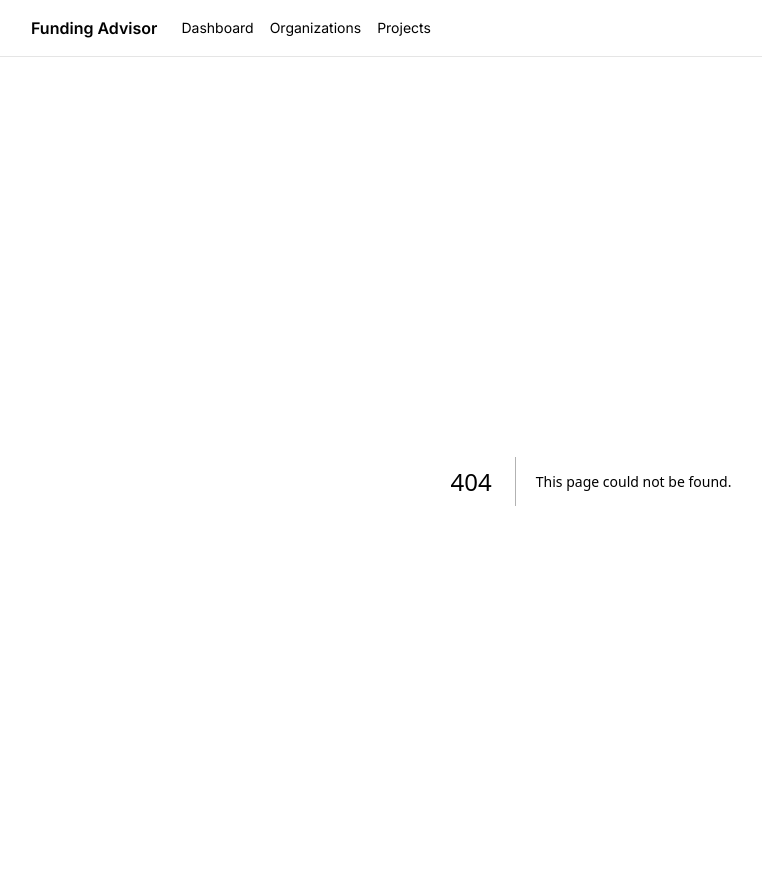
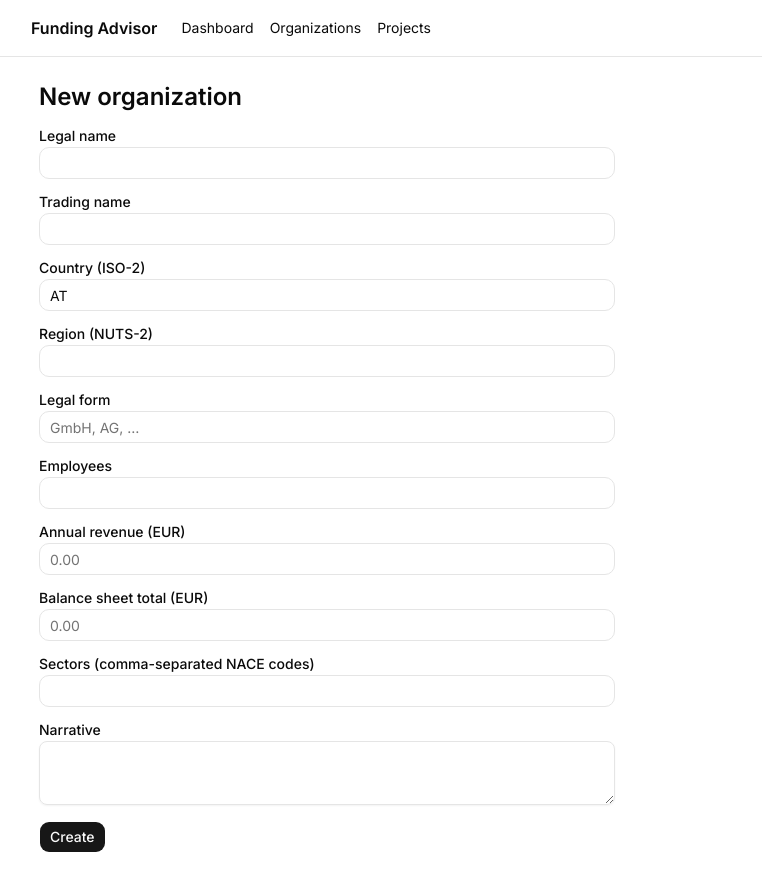
Before and after one commit to StefanPapp/funding-advisor, a Next.js app: page /orgs/new in a window 1280 px wide. Before the commit this address had no page. Shown: the top 890 px of the page, without its empty margins (49-811 px from the left). Built offline with nearby package versions, Linux system fonts and the light colour scheme; no server answers.

Commit message:
feat(ui): add organization create page

```diff
--- /dev/null
+++ b/src/app/orgs/new/page.tsx
@@ -0,0 +1,17 @@
+import { OrgForm } from "@/components/master-data/OrgForm";
+import { createOrg } from "@/server/orgs";
+import type { OrgInsert } from "@/domain/schemas";
+
+export default function NewOrgPage() {
+  async function action(data: OrgInsert) {
+    "use server";
+    const id = await createOrg(data);
+    return { id };
+  }
+  return (
+    <section className="space-y-4">
+      <h1 className="text-2xl font-semibold">New organization</h1>
+      <OrgForm action={action} submitLabel="Create" />
+    </section>
+  );
+}
```
